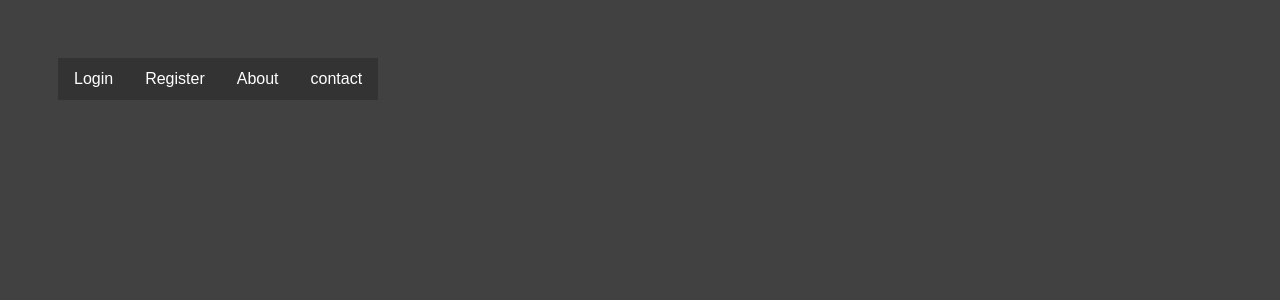
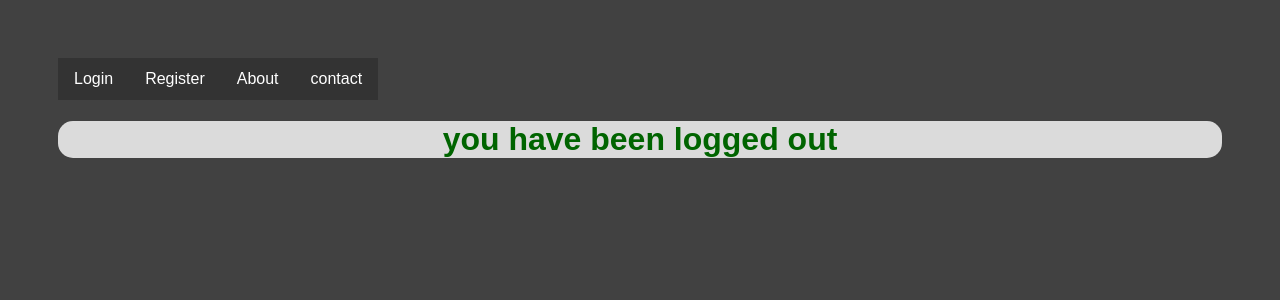
Before and after one commit to yapudjus/schooltimeremaining, a Flask app: page /logout in a window 1280 px wide. Shown: the top 300 px of the page. Run offline with Flask 2, Linux system fonts and the light colour scheme; parts of the project's set-up code (start-up, migrations or seed data) failed here and were passed over.

Commit message:
dunno what i changed, was half asleep

```diff
--- a/app.py
+++ b/app.py
@@ -30,7 +30,6 @@ def sql_connection():
     logger = logging.getLogger(__name__)
     try:
         con = sqlite3.connect(':memory:')
-        logger.info("Connection is established: Database is created in memory")
     except Error as e:
         logger.error(Error)
     finally:
--- a/start.py
+++ b/start.py
@@ -1,3 +1 @@
-import gunicorn
-from app import app
-if __name__ == '__main__': gunicorn -w10 --bindm.yapudjusowndomain.fr:80 app
+import os; os.system(f'/root/code/schooltimeremaining/start.py')
--- a/templates/logout.html
+++ b/templates/logout.html
@@ -10,9 +10,11 @@
 
 <body>
     {% extends "navbar.html" %}
+    {% block content %}
     <div class="container">
-        <h1 class="cener" style="color: darkgreen;">you have been logged out</h1>
+        <h1 class="center" style="color: darkgreen;">you have been logged out</h1>
     </div>
 </body>
 
 </html>
+{% endblock %}
```
Also changed, not shown: 1 other file.
